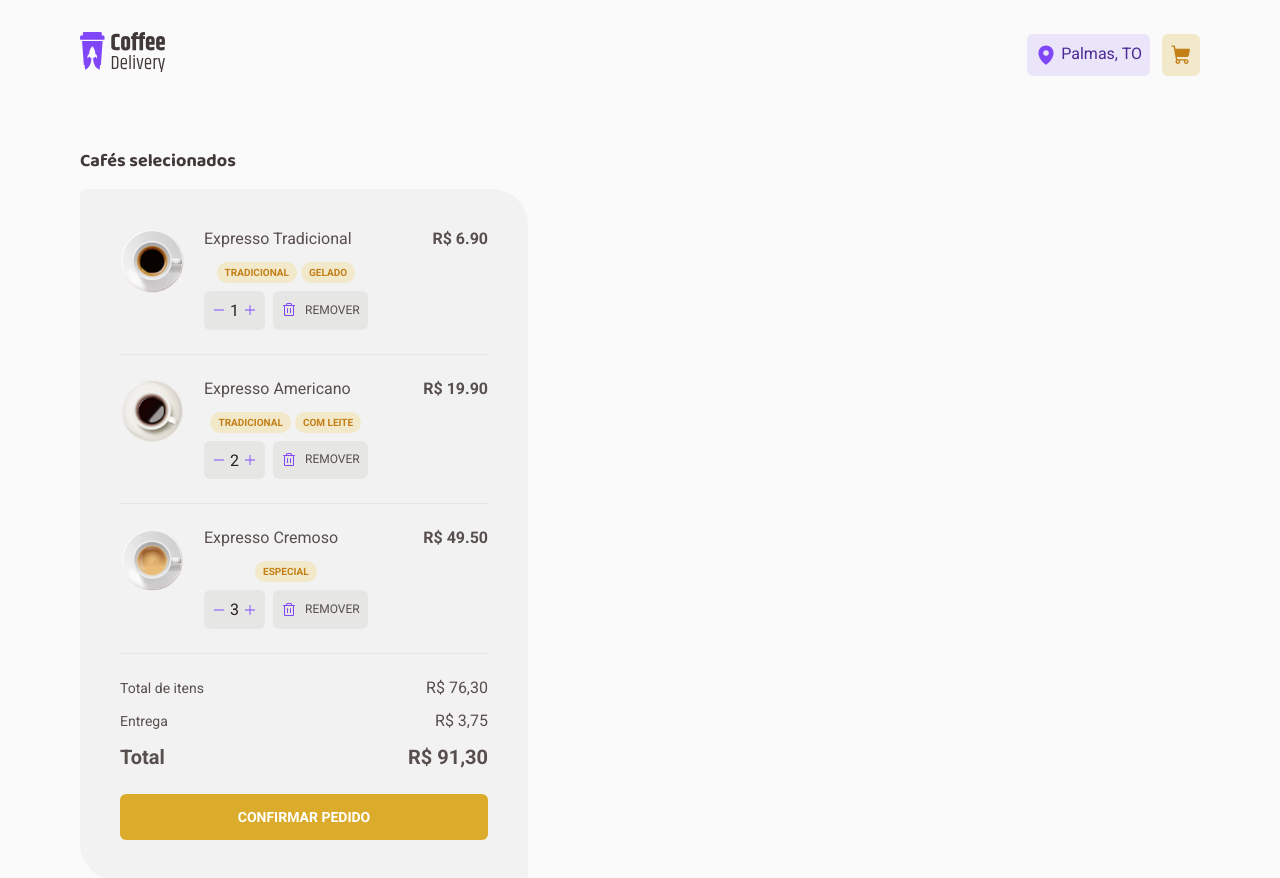
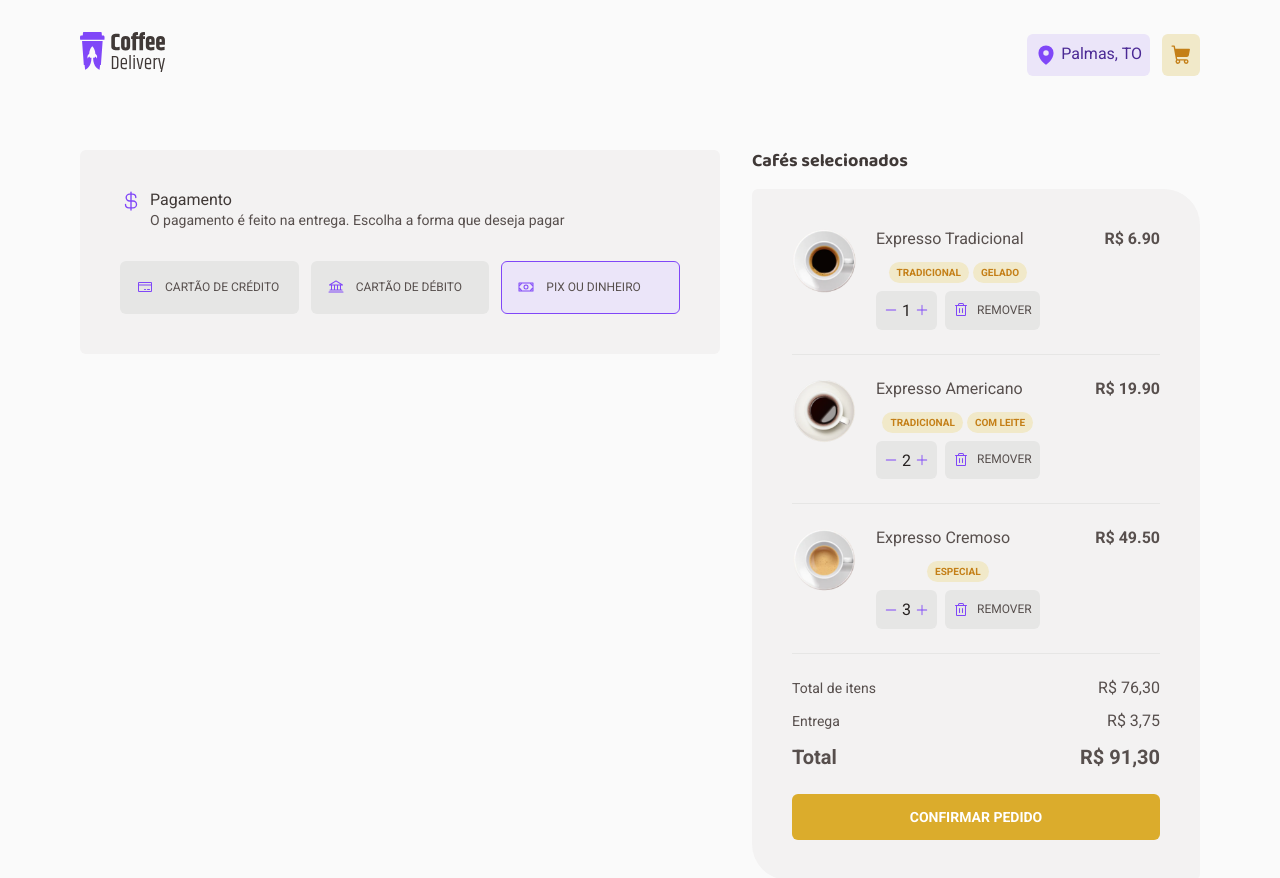
Before and after one commit to sergiotim/DSW-G1-Coffee-Delivery, a React (Vite) app: page /cart in a window 1280 px wide. Shown: the top 878 px of the page. Built offline with nearby package versions, Linux system fonts and the light colour scheme.

Commit message:
fix: ajuste de prova

```diff
--- a/src/pages/Cart/index.tsx
+++ b/src/pages/Cart/index.tsx
@@ -1,9 +1,12 @@
 import { Fragment, useState } from 'react'
 import {
+  Bank,
+  CreditCard,
+  CurrencyDollar,
+  Money,
   Trash,
 } from '@phosphor-icons/react'
 
-import { QuantityInput } from '../../components/Form/QuantityInput'
 import {
   CartTotal,
   CartTotalInfo,
@@ -12,8 +15,14 @@ import {
   CoffeeInfo,
   Container,
   InfoContainer,
+  PaymentContainer,
+  PaymentErrorMessage,
+  PaymentHeading,
+  PaymentOptions,
 } from './styles'
-import { Tags } from '../../components/CoffeeCard/styles'
+import { Tags } from '../../components/CoffeeCard/styles';
+import { QuantityInput } from '../../components/Form/QuantityInput';
+import { Radio } from '../../components/Form/Radio';
 
 export interface Item {
   id: string
@@ -38,6 +47,7 @@ interface CoffeeInCart {
 const DELIVERY_PRICE = 3.75;
 
 export function Cart() {
+  const [selectedPaymentMethod, setSelectedPaymentMethod] = useState<'credit' | 'debit' | 'cash'>('cash');
   const [coffeesInCart, setCoffeesInCart] = useState<CoffeeInCart[]>([
     {
       id: "0",
@@ -126,9 +136,63 @@ export function Cart() {
     )
   }
 
-console.log({frete: DELIVERY_PRICE * amountTags.length});
   return (
     <Container>
+
+
+      <InfoContainer>
+      <PaymentContainer>
+            <PaymentHeading>
+              <CurrencyDollar size={22} />
+
+              <div>
+                <span>Pagamento</span>
+
+                <p>
+                  O pagamento é feito na entrega. Escolha a forma que deseja
+                  pagar
+                </p>
+              </div>
+            </PaymentHeading>
+
+            <PaymentOptions>
+              <div>
+                <Radio
+                  isSelected={selectedPaymentMethod === 'credit'}
+                  onClick={() => setSelectedPaymentMethod('credit')}
+                  value="credit"
+                >
+                  <CreditCard size={16} />
+                  <span>Cartão de crédito</span>
+                </Radio>
+
+                <Radio
+                  onClick={() => setSelectedPaymentMethod('debit')}
+                  isSelected={selectedPaymentMethod === 'debit'}
+                  value="debit"
+                >
+                  <Bank size={16} />
+                  <span>Cartão de débito</span>
+                </Radio>
+
+                <Radio
+                  onClick={() => setSelectedPaymentMethod('cash')}
+                  isSelected={selectedPaymentMethod === 'cash'}
+                  value="cash"
+                >
+                  <Money size={16} />
+                  <span>Pix ou Dinheiro</span>
+                </Radio>
+              </div>
+
+              {false ? (
+                <PaymentErrorMessage role="alert">
+                  <span>Selecione uma forma de pagamento</span>
+                </PaymentErrorMessage>
+              ) : null}
+            </PaymentOptions>
+          </PaymentContainer>
+      </InfoContainer>
 
       <InfoContainer>
         <h2>Cafés selecionados</h2>
@@ -207,6 +271,7 @@ console.log({frete: DELIVERY_PRICE * amountTags.length});
           </CheckoutButton>
         </CartTotal>
       </InfoContainer>
+      {/* <Success /> */}
     </Container>
   )
 }
--- a/src/pages/Home/index.tsx
+++ b/src/pages/Home/index.tsx
@@ -1,10 +1,11 @@
-import { Coffee, Package, ShoppingCart, Timer } from '@phosphor-icons/react'
+import { Coffee, Money, Package, ShoppingCart, Timer, Filt } from '@phosphor-icons/react'
 import { useTheme } from 'styled-components'
 
 import { CoffeeCard } from '../../components/CoffeeCard'
 
-import { CoffeeList, Heading, Hero, HeroContent, Info } from './styles'
+import { CoffeeList, Heading, Hero, HeroContent, Info, Navbar } from './styles'
 import { useEffect, useState } from 'react';
+import { Radio } from '../../components/Form/Radio';
 import { api } from '../../serves/api';
 
 interface Coffee {
@@ -20,12 +21,15 @@ interface Coffee {
 
 export function Home() {
   const theme = useTheme();
+  const [selectedTag, setSelectedTag] = useState<string | null>(null)
+  const [filteredCoffees, setFilteredCoffees] = useState<Coffee[]>([])
   const [coffees, setCoffees] = useState<Coffee[]>([]);
 
   useEffect(() => {
     async function fetchCoffees() {
       const response = await api('/coffees');
       setCoffees(response.data);
+      setFilteredCoffees(response.data);
 
       console.log({coffees: response.data});
     }
@@ -79,6 +83,17 @@ export function Home() {
       }),
     )
 
+  }
+
+  const handleFilter = (tag: string) => {
+    if (tag.toUpperCase() === selectedTag?.toLowerCase()) {
+      setSelectedTag(null)
+      setFilteredCoffees(coffees)
+    } else {
+      setSelectedTag(tag)
+      const filtered = coffees.filter(coffee => coffee.tags.includes(tag))
+      setFilteredCoffees(filtered)
+    }
   }
 
   return (
@@ -145,10 +160,35 @@ export function Home() {
       </Hero>
 
       <CoffeeList>
+
         <h2>Nossos cafés</h2>
+        <Navbar>
+          <Radio
+            onClick={() => handleFilter('tradicional')}
+            isSelected={selectedTag === 'tradicional'}
+            value="tradicional"
+          >
+            <span>Tradicional</span>
+          </Radio>
+          <Radio
+            onClick={() => handleFilter('gelado')}
+            isSelected={selectedTag === 'gelado'}
+            value="gelado"
+          >
+            <span>Gelado</span>
+          </Radio>
+          <Radio
+            onClick={() => handleFilter('com leite')}
+            isSelected={selectedTag === 'com leite'}
+            value="com leite"
+          >
+            <span>Com leite</span>
+          </Radio>
+        </Navbar>
+
 
         <div>
-          {coffees.map((coffee) => (
+          {filteredCoffees.map((coffee) => (
             <CoffeeCard
               key={coffee.id}
               coffee={coffee}
--- a/src/pages/Home/styles.ts
+++ b/src/pages/Home/styles.ts
@@ -65,6 +65,16 @@ export const Info = styled.div`
   }
 `
 
+export const Navbar = styled.nav`
+  flex-direction: row;
+  display: flex;
+  align-items: left;
+  gap: 8px;
+  margin-bottom: 22px;
+  justify-content: left;
+  padding: 0 20px;
+  `;
+
 export const CoffeeList = styled.section`
   max-width: 1160px;
   padding: 32px 20px 150px;
--- a/src/pages/Success/index.tsx
+++ b/src/pages/Success/index.tsx
@@ -39,14 +39,26 @@ export function Success() {
 
               <div>
                 <span>
-                  Entrega em{' '}
+                Resumo do Pedido: <br/>
+                -------------------------- <br/>
                   <strong>
-                    {orderInfo.street}, {orderInfo.number}
+                  1x Café Expresso       R$ 9,90
+                  </strong>
+
+1x Café Expresso       R$ 9,90
+2x Cappuccino          R$ 21,80
+Frete (2 itens)        R$ 7,50
+--------------------------
+Total:                 R$ 39,20
+
+💳 Método de Pagamento: Pix
+                  <strong>
+
                   </strong>
                 </span>
 
                 <span>
-                  {orderInfo.neighborhood} - {orderInfo.city},{orderInfo.state}
+
                 </span>
               </div>
             </div>
@@ -76,6 +88,7 @@ export function Success() {
                 <span>Pagamento na entrega</span>
 
                 <strong>{paymentMethod[orderInfo.paymentMethod]}</strong>
+                <strong>{paymentMethod[orderInfo.paymentMethod]}</strong>
               </div>
             </div>
           </InfoContent>
```
